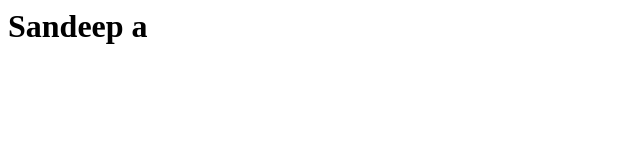
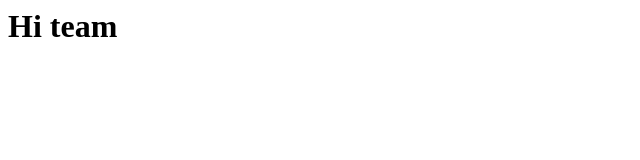
Before and after one commit to ragu-1997/Project-Microservice, a plain HTML site: page index.html in a window 1280 px wide. Shown: the full height of the page, 0-640 px from the left. Drawn offline with Linux system fonts and the light colour scheme.

Commit message:
Update index.html

```diff
--- a/index.html
+++ b/index.html
@@ -1 +1 @@
-<h1> Sandeep a</h1>
+<h1> Hi team</h1>
```
